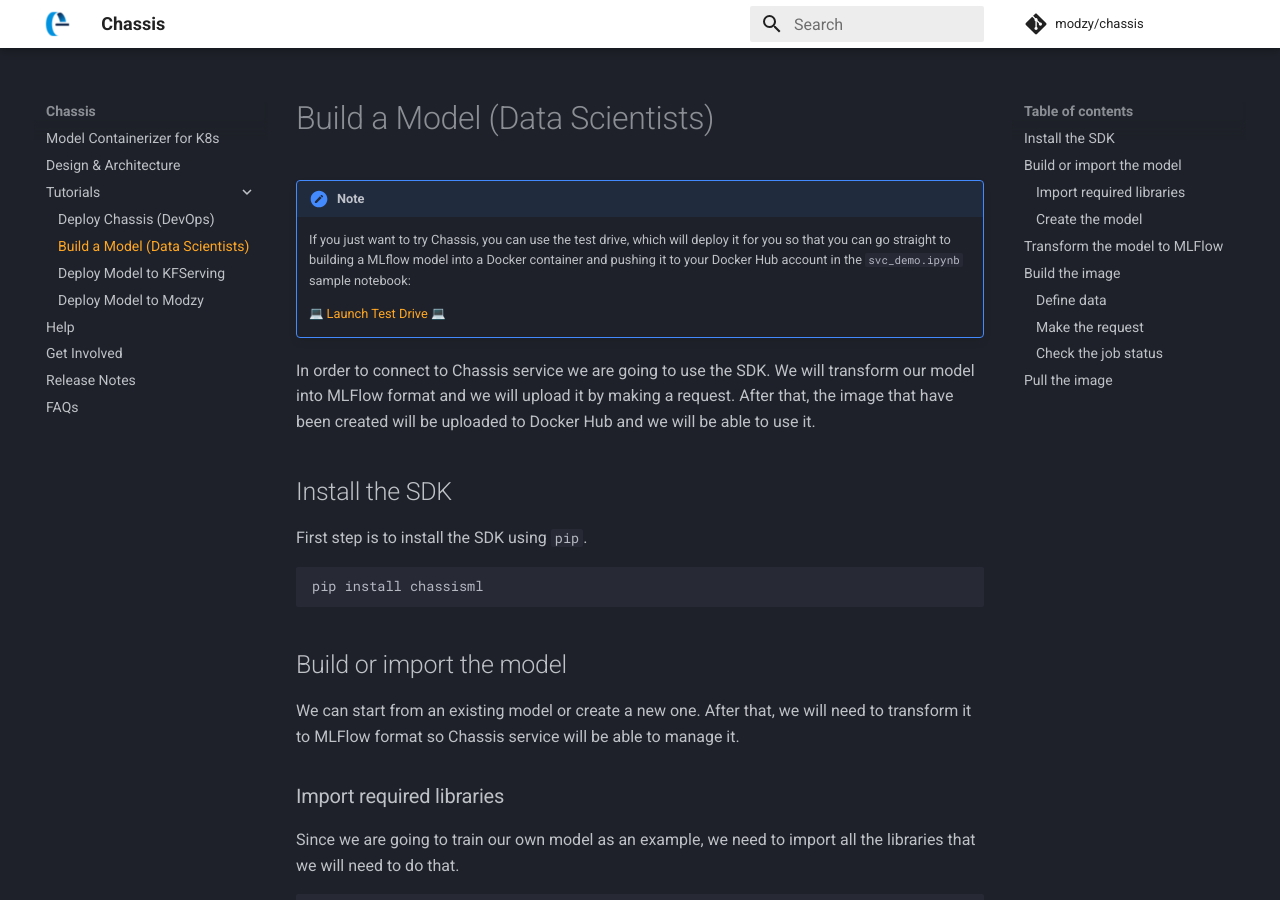
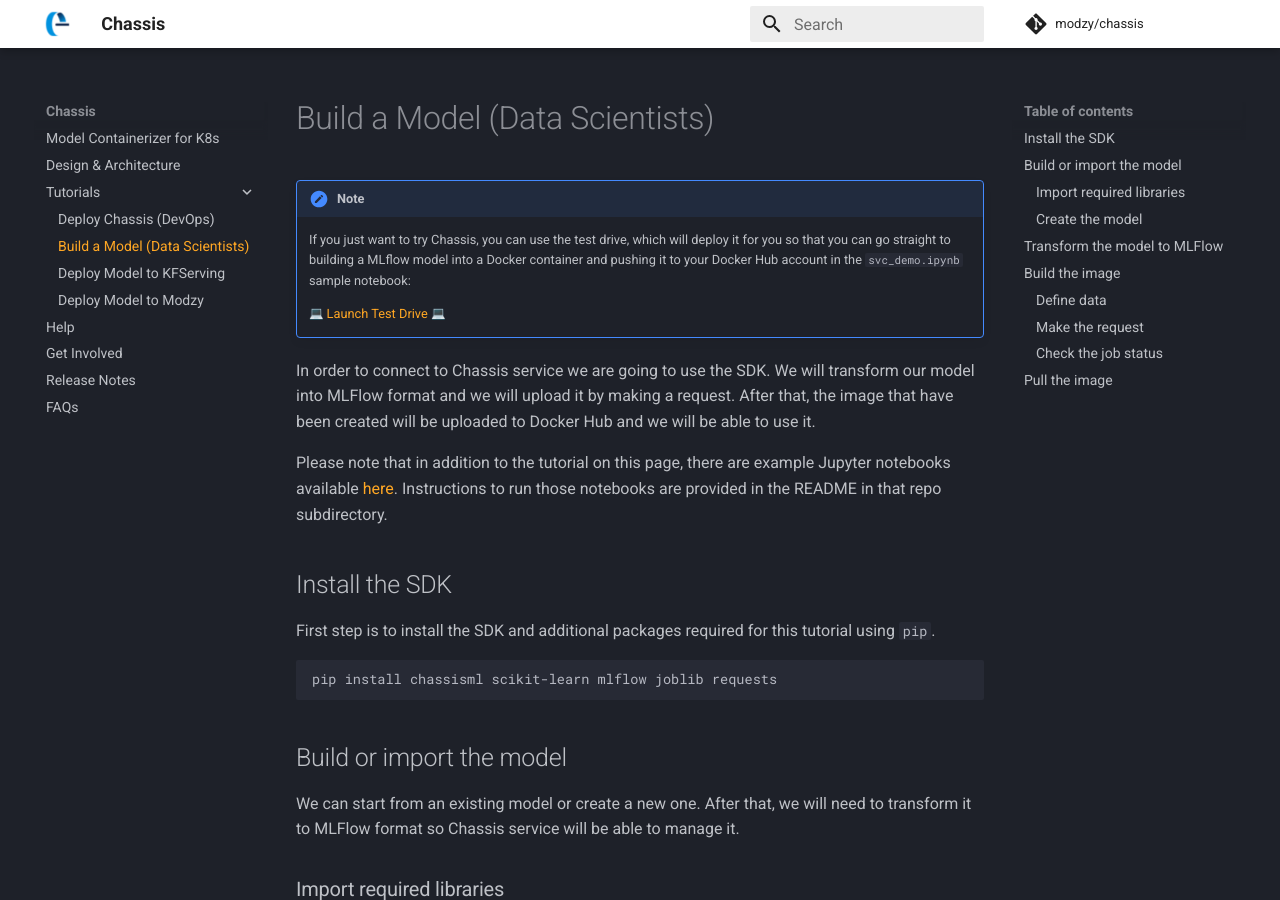
Before and after one commit to chassisml/chassis, an MkDocs documentation site: the page built from docs/docs/tutorials/ds-connect.md, in a window 1280 px wide and 900 px high. Built offline with MkDocs 1.6.1 and Material for MkDocs 9.7.7, drawn with Linux system fonts in a browser that asks for light colours; emoji names are drawn with the system emoji font; comment, search, counter and statistics services are not loaded.

Commit message:
docs: point to example notebooks, add deps to

````diff
--- a/docs/docs/tutorials/ds-connect.md
+++ b/docs/docs/tutorials/ds-connect.md
@@ -8,12 +8,14 @@
 
 In order to connect to Chassis service we are going to use the SDK. We will transform our model into MLFlow format and we will upload it by making a request. After that, the image that have been created will be uploaded to Docker Hub and we will be able to use it.
 
+Please note that in addition to the tutorial on this page, there are example Jupyter notebooks available [here](https://github.com/modzy/chassis/tree/main/chassisml-sdk/examples). Instructions to run those notebooks are provided in the README in that repo subdirectory.
+
 ## Install the SDK
 
-First step is to install the SDK using `pip`.
+First step is to install the SDK and additional packages required for this tutorial using `pip`.
 
 ```bash
-pip install chassisml
+pip install chassisml scikit-learn mlflow joblib requests
 ```
 
 ## Build or import the model
````
